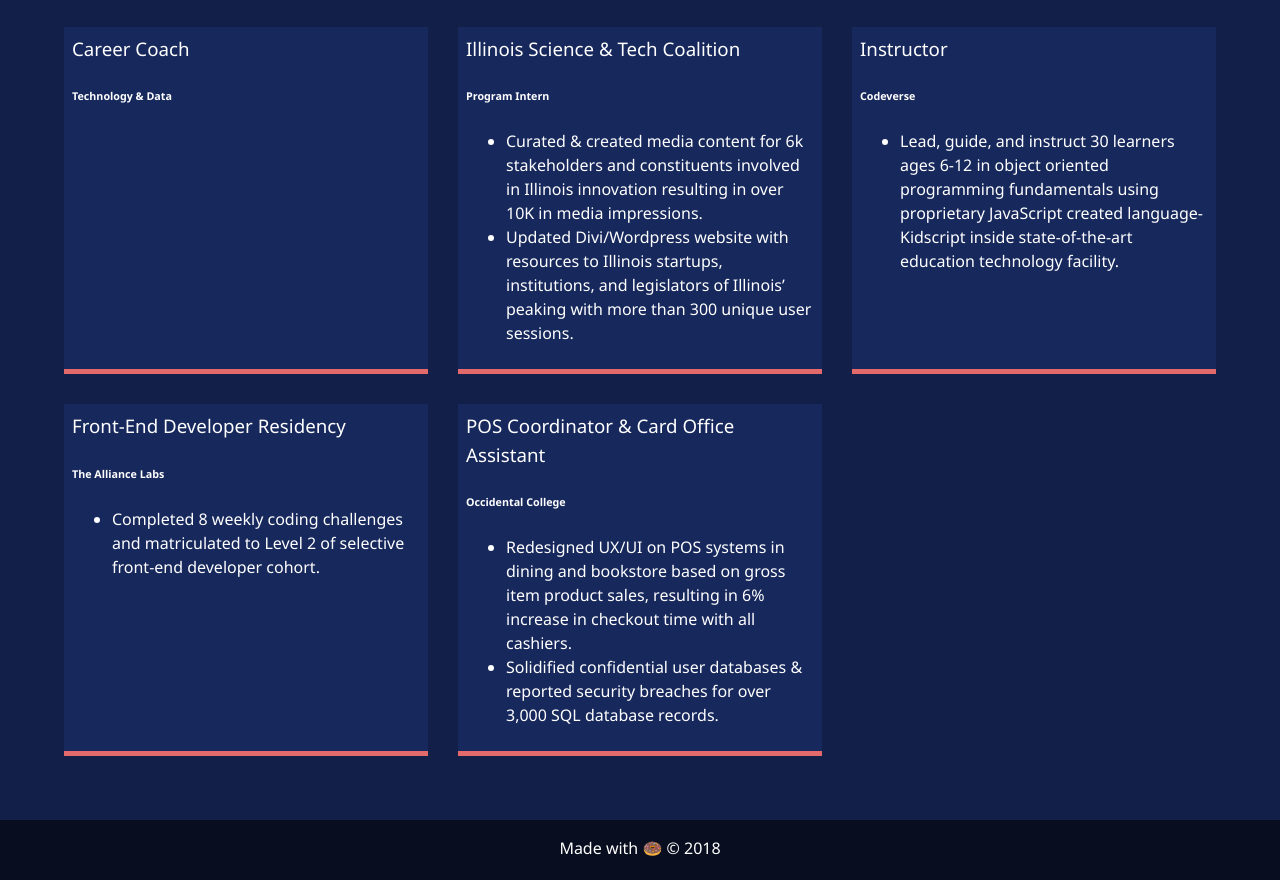
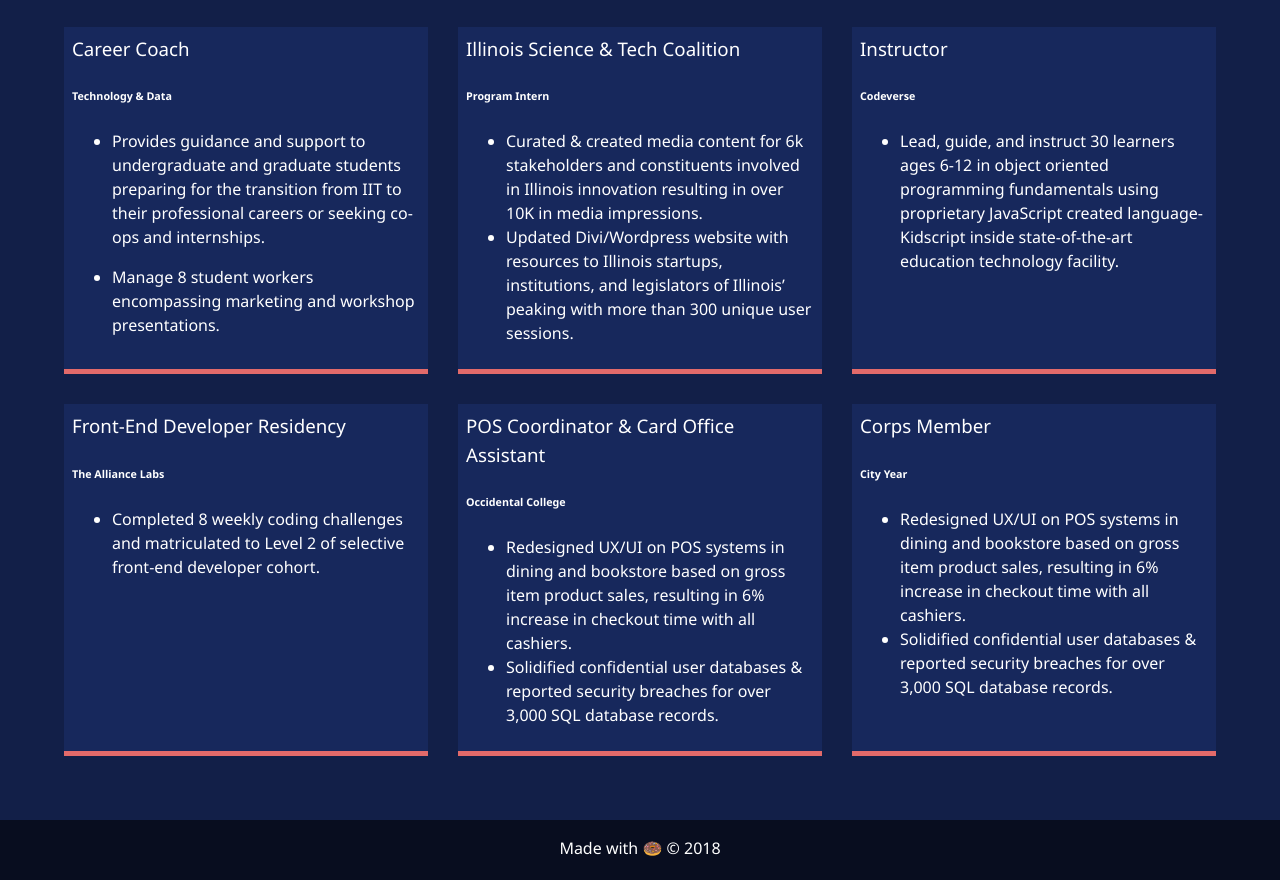
Before and after one commit to djetton6/djetton6.github.io, a website: page about.html in a window 1280 px wide. Shown: the part 507-1387 px from the top of the page. Drawn offline with nearby package versions, Linux system fonts and the light colour scheme; some packages are replaced by stand-ins of ours.

Commit message:
updated Career coach job description.

```diff
--- a/about.html
+++ b/about.html
@@ -58,7 +58,12 @@
         <div class="job job-1">
             <h3>Career Coach</h3>
             <h6>Technology & Data</h6>
-            <p></p>
+            <ul>
+                <li>Provides guidance and support to undergraduate and graduate students preparing for the transition from IIT to their professional careers or seeking co-ops and internships. </li>
+            </ul>
+            <ul>
+                <li>Manage 8 student workers encompassing marketing and workshop presentations. </li>
+            </ul>
         </div>
         <div class="job job-2">
             <h3>Illinois Science & Tech Coalition</h3>
@@ -90,6 +95,14 @@
                 <li>Solidified confidential user databases & reported security breaches for over 3,000 SQL database records.</li>
             </ul>
         </div>
+        <div class="job job-6">
+            <h3>Corps Member</h3>
+            <h6>City Year</h6>
+            <ul>
+                <li>Redesigned UX/UI on POS systems in dining and bookstore based on gross item product sales, resulting in 6% increase in checkout time with all cashiers.</li>
+                <li>Solidified confidential user databases & reported security breaches for over 3,000 SQL database records.</li>
+            </ul>
+        </div>
     </div>
 </main>
 
```
